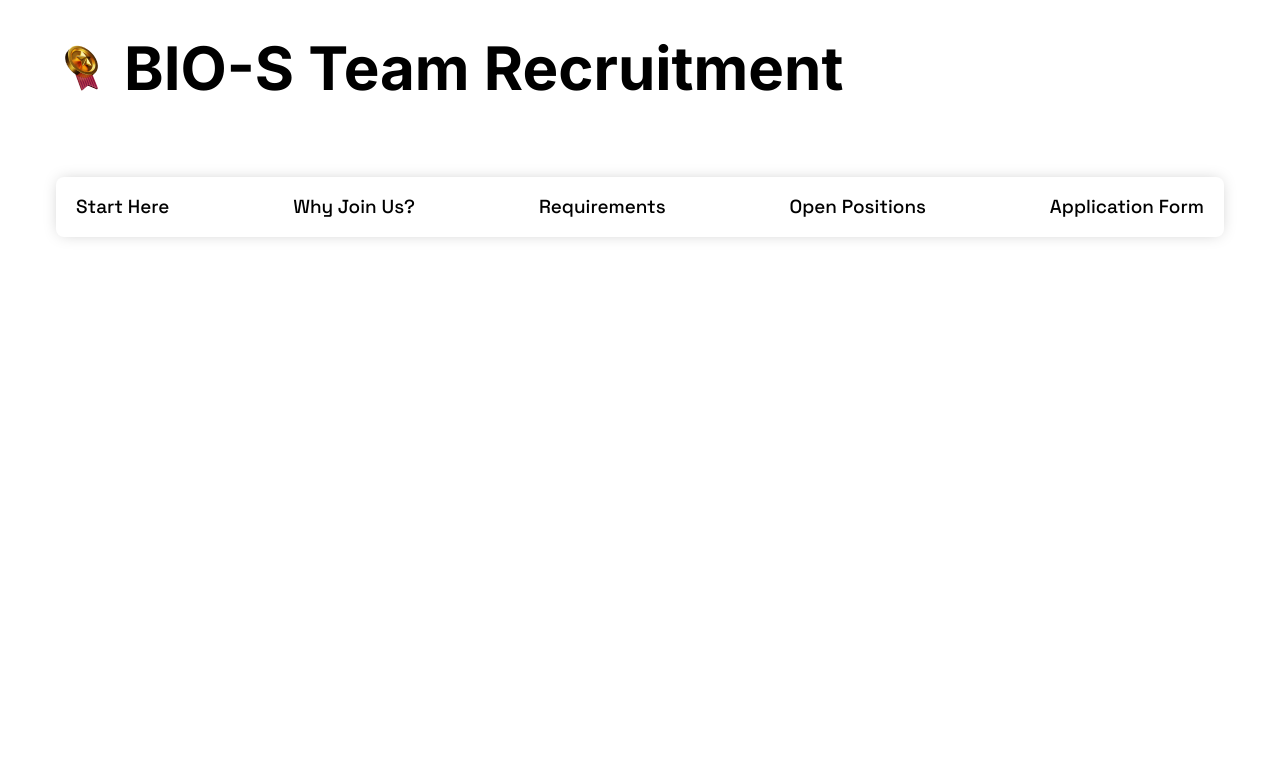
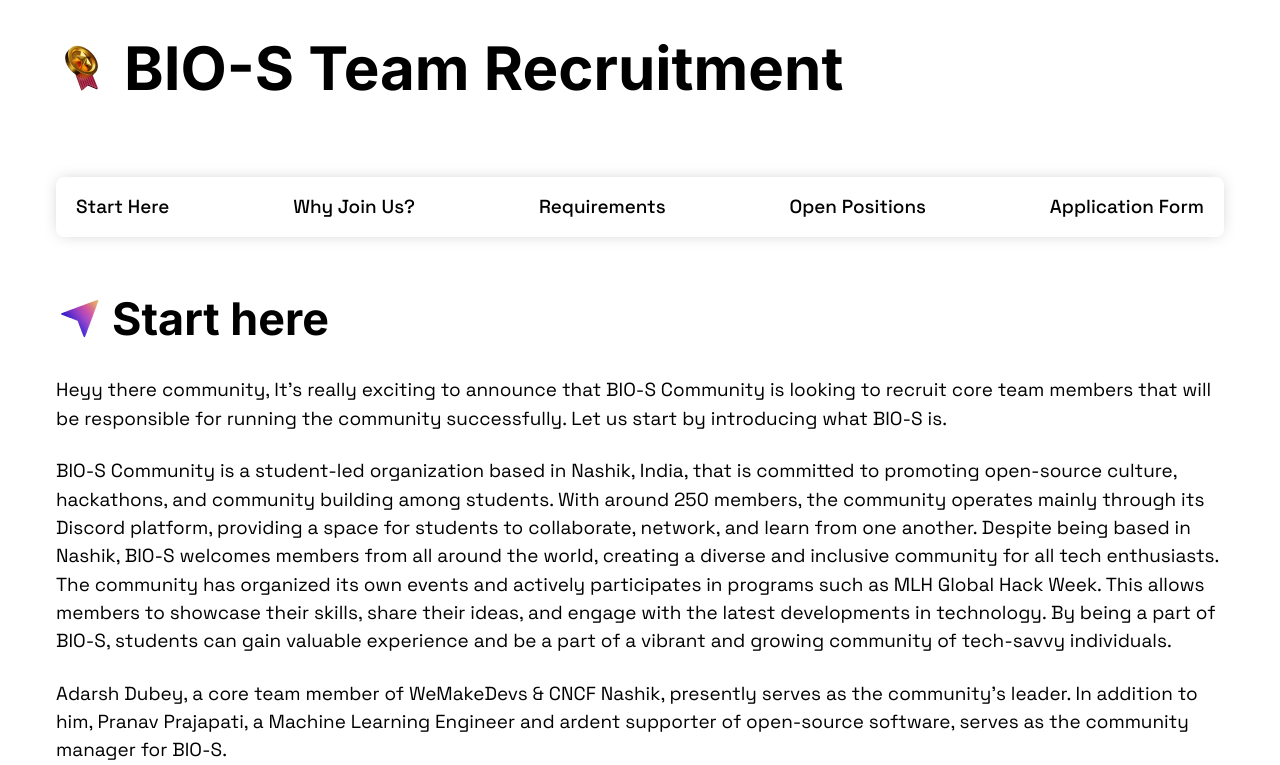
Before and after one commit to bios-community/recruitment, a React (Create React App) app: page / in a window 1280 px wide. Shown: the part 448-1213 px from the top of the page. Before the commit the page ends 800 px from the top, so only its background shows below. Built offline with nearby package versions, Linux system fonts and the light colour scheme.

Commit message:
feat: added start here section

```diff
--- a/src/App.js
+++ b/src/App.js
@@ -1,6 +1,7 @@
 import Nav from "./components/Nav/Nav"
 import Header from './components/Header/Header'
 import SecondaryNav from "./components/SecondaryNav/SecondaryNav";
+import Main from './components/Main/Main'
 
 function App() {
   return (
@@ -8,8 +9,9 @@
       <Nav />
       <Header />
       <SecondaryNav />
+      <Main />
     </div>
   );
 }
 
-export default App;
+export default App
--- /dev/null
+++ b/src/components/Main/Main.js
@@ -0,0 +1,30 @@
+import "./main.scss";
+// import Section from '../../components/Section/Section'
+import TitleH2 from "../../components/TitleH2/TitleH2";
+import Paragraph from "../../components/Paragraph/Paragraph";
+import arrowIcon from "../../assets/arrow_icon.png";
+
+function Main() {
+  return (
+    <main className="main">
+      <section className="section">
+        <TitleH2
+            text="Start here"
+            icon={arrowIcon}
+        />
+        <Paragraph
+          text="Heyy there community,
+                It’s really exciting to announce that BIO-S Community is looking to recruit core team members that will be responsible for running the community successfully. Let us start by introducing what BIO-S is."
+        />
+        <Paragraph
+            text="BIO-S Community is a student-led organization based in Nashik, India, that is committed to promoting open-source culture, hackathons, and community building among students. With around 250 members, the community operates mainly through its Discord platform, providing a space for students to collaborate, network, and learn from one another. Despite being based in Nashik, BIO-S welcomes members from all around the world, creating a diverse and inclusive community for all tech enthusiasts. The community has organized its own events and actively participates in programs such as MLH Global Hack Week. This allows members to showcase their skills, share their ideas, and engage with the latest developments in technology. By being a part of BIO-S, students can gain valuable experience and be a part of a vibrant and growing community of tech-savvy individuals."
+        />
+        <Paragraph
+            text="Adarsh Dubey, a core team member of WeMakeDevs & CNCF Nashik, presently serves as the community's leader. In addition to him, Pranav Prajapati, a Machine Learning Engineer and ardent supporter of open-source software, serves as the community manager for BIO-S."
+        />
+      </section>
+    </main>
+  );
+}
+
+export default Main;
--- /dev/null
+++ b/src/components/Main/main.scss
@@ -0,0 +1 @@
+@use '../../scss/variables' as *;
--- /dev/null
+++ b/src/components/Paragraph/Paragraph.js
@@ -0,0 +1,10 @@
+import './paragraph.scss'
+
+function Paragraph (props) {
+    console.log(props)
+    return (
+        <p className="para">{props.text}</p>
+    )
+}
+
+export default Paragraph
--- /dev/null
+++ b/src/components/Paragraph/paragraph.scss
@@ -0,0 +1,6 @@
+@use '../../scss/variables' as *;
+
+.para {
+    font-size: $font-size-base;
+    margin-top: 1.5rem;
+}
--- /dev/null
+++ b/src/components/TitleH2/TitleH2.js
@@ -0,0 +1,12 @@
+import './titleh2.scss'
+
+function TitleH2 (props) {
+    return (
+        <h2 className="title_h2">
+            <img src={props.icon} alt="" className="title_h2__icon" />
+            <span className="title_h2__text">{props.text}</span>
+        </h2>
+    )
+}
+
+export default TitleH2
--- /dev/null
+++ b/src/components/TitleH2/titleh2.scss
@@ -0,0 +1,11 @@
+@use '../../scss/variables' as *;
+
+.title_h2 {
+    font-family: $font-family-title;
+    font-size: $font-size-h2;
+    display: flex;
+    align-items: center;
+    gap: .5rem;
+
+    margin-top: 3rem;
+}
```
Also changed, not shown: src/assets/arrow_icon.png (added).
